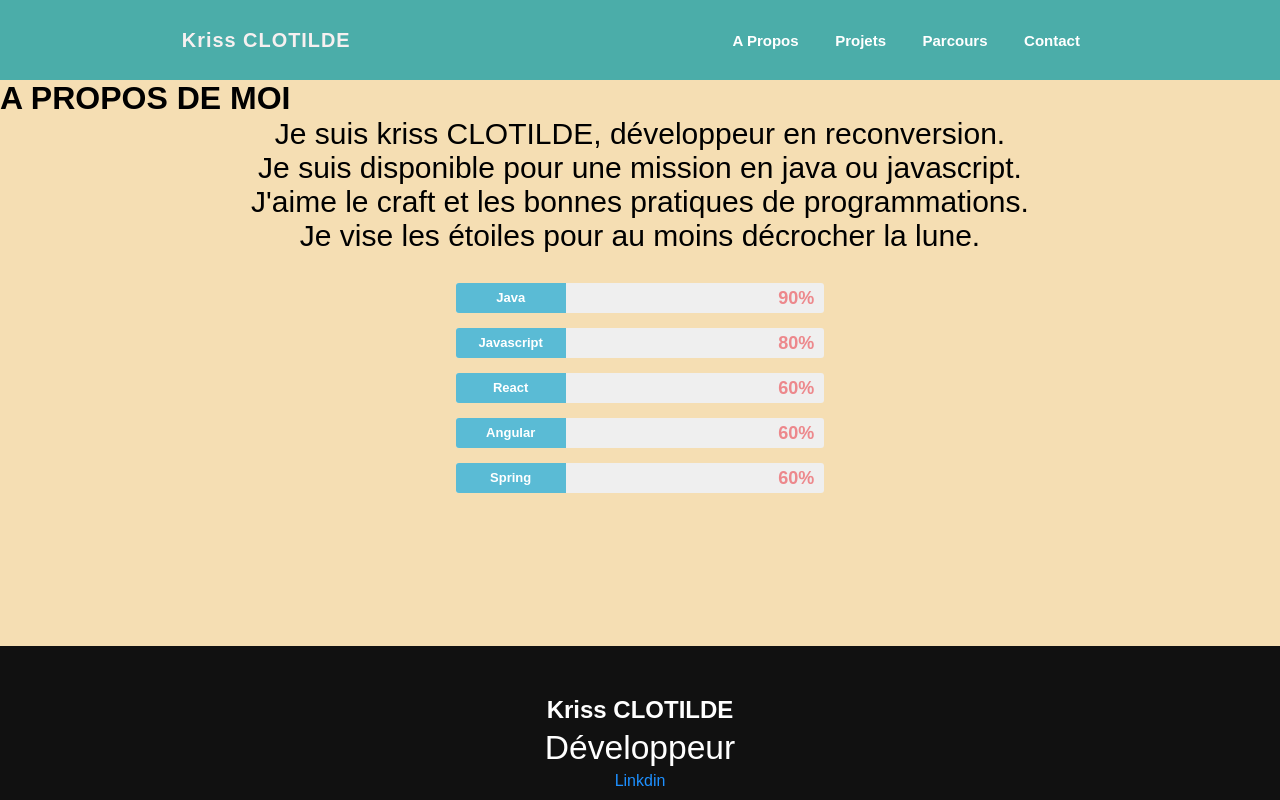
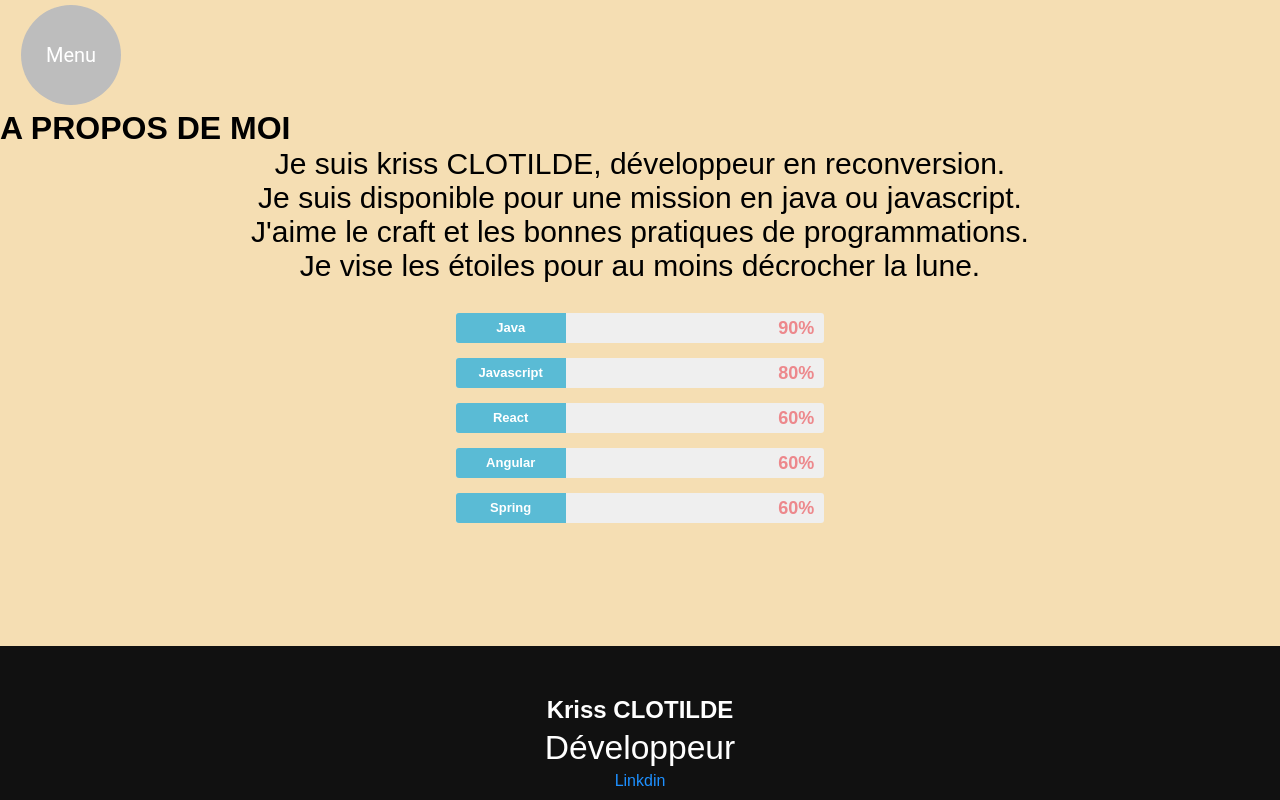
Before and after one commit to lion92/portfolio_2024_jour7, a React (Create React App) app: page /About in a window 1280 px wide. Built offline with nearby package versions, Linux system fonts and the light colour scheme.

Commit message:
jour 5 menu refais

```diff
--- a/src/Component/Header.js
+++ b/src/Component/Header.js
@@ -1,40 +1,103 @@
-import React from 'react';
-import './css/header.css'
+import * as React from 'react';
+import Box from '@mui/material/Box';
+import Avatar from '@mui/material/Avatar';
+import Menu from '@mui/material/Menu';
+import MenuItem from '@mui/material/MenuItem';
+import ListItemIcon from '@mui/material/ListItemIcon';
+import Divider from '@mui/material/Divider';
+import IconButton from '@mui/material/IconButton';
+import Typography from '@mui/material/Typography';
+import Tooltip from '@mui/material/Tooltip';
+import PersonAdd from '@mui/icons-material/PersonAdd';
+import Settings from '@mui/icons-material/Settings';
+import Logout from '@mui/icons-material/Logout';
 import {NavLink} from "react-router-dom";
 
+export default function AccountMenu() {
+    const [anchorEl, setAnchorEl] = React.useState(null);
+    const open = Boolean(anchorEl);
+    const handleClick = (event) => {
+        setAnchorEl(event.currentTarget);
+    };
+    const handleClose = () => {
+        setAnchorEl(null);
+    };
+    return (
+        <React.Fragment>
+            <Box sx={{display: 'flex', alignItems: 'center', textAlign: 'center'}}>
+                <Tooltip title="Account settings">
+                    <IconButton
+                        onClick={handleClick}
+                        size="small"
+                        sx={{ml: 2}}
+                        aria-controls={open ? 'account-menu' : undefined}
+                        aria-haspopup="true"
+                        aria-expanded={open ? 'true' : undefined}
+                    >
+                        <Avatar sx={{width: 100, height: 100}}>Menu</Avatar>
+                    </IconButton>
+                </Tooltip>
+            </Box>
+            <Menu
+                anchorEl={anchorEl}
+                id="account-menu"
+                open={open}
+                onClose={handleClose}
+                onClick={handleClose}
+                PaperProps={{
+                    elevation: 0,
+                    sx: {
+                        overflow: 'visible',
+                        filter: 'drop-shadow(0px 2px 8px rgba(0,0,0,0.32))',
+                        mt: 1.5,
+                        '& .MuiAvatar-root': {
+                            width: 32,
+                            height: 32,
+                            ml: -0.5,
+                            mr: 1,
+                        },
+                        '&::before': {
+                            content: '""',
+                            display: 'block',
+                            position: 'absolute',
+                            top: 0,
+                            right: 14,
+                            width: 10,
+                            height: 10,
+                            bgcolor: 'background.paper',
+                            transform: 'translateY(-50%) rotate(45deg)',
+                            zIndex: 0,
+                        },
+                    },
+                }}
+                transformOrigin={{horizontal: 'right', vertical: 'top'}}
+                anchorOrigin={{horizontal: 'right', vertical: 'bottom'}}
+            >
+                <MenuItem>
+                    <NavLink to={"/"}>
+                        <li>Bienvenue</li>
+                    </NavLink>
+                </MenuItem>
+                <MenuItem>
+                    <NavLink to={"/About"}>
+                        <li>A Propos</li>
+                    </NavLink>
+                </MenuItem>
+                <MenuItem>
+                    <NavLink to={"/Projets"}>Projets</NavLink>
+                </MenuItem>
 
-const Header = () => {
-
-    return (
-        <>
-            <header>
-                <nav>
-                    <div className="logo">
-                        <NavLink to={"/"}>
-                            <h5>Kriss CLOTILDE</h5>
-                        </NavLink>
-                    </div>
-                    <ul className="menu">
-                        <li><NavLink to={"/About"}>
-                            <li>A Propos</li>
-                        </NavLink></li>
-                        <li><NavLink to={"/Projets"}>
-                            <li>Projets</li>
-                        </NavLink></li>
-                        <li>
-                            <NavLink to={"/Parcours"}>
-                                <li>Parcours</li>
-                            </NavLink></li>
-                        <li><NavLink to={"/Contact"}>
-                            <li>Contact</li>
-                        </NavLink></li>
-                    </ul>
-
-                </nav>
-
-            </header>
-
-        </>
-    )
+                <MenuItem>
+                    <NavLink to={"/Parcours"}>
+                        <li>Parcours</li>
+                    </NavLink>
+                </MenuItem>
+                <MenuItem>
+                    <NavLink to={"/Contact"}>
+                        <li>Contact</li>
+                    </NavLink>
+                </MenuItem>
+            </Menu>
+        </React.Fragment>
+    );
 }
-export default Header;
```
